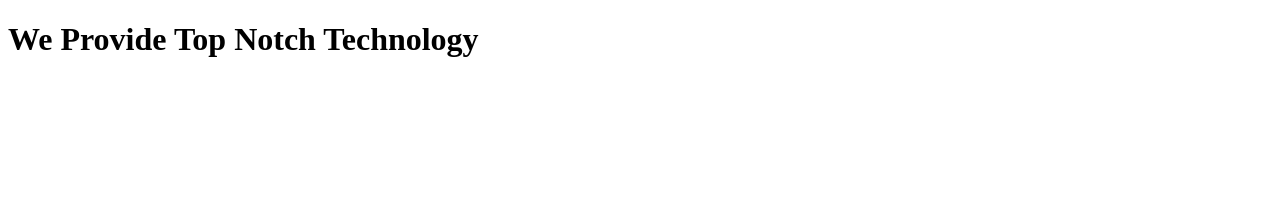
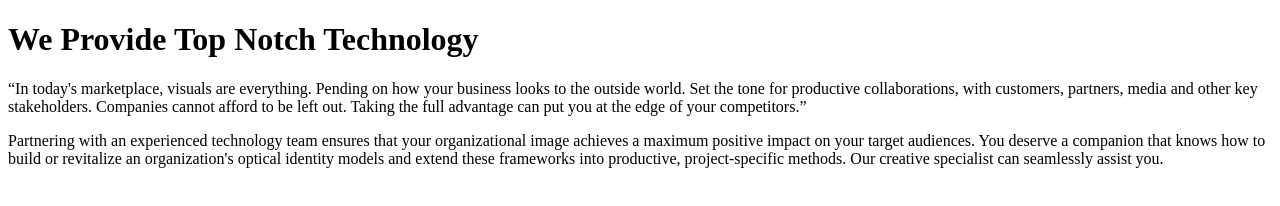
Before and after one commit to everogunsan/td-html-basics, a plain HTML site: page index.html in a window 1280 px wide. Drawn offline with Linux system fonts and the light colour scheme.

Commit message:
i added div

```diff
--- a/index.html
+++ b/index.html
@@ -8,6 +8,10 @@
 </head>
 <h1> We Provide Top Notch Technology</h1>
 <body>
+    <div>
+    <p>“In today's marketplace, visuals are everything. Pending on how your business looks to the outside world. Set the tone for productive collaborations, with customers, partners, media and other key stakeholders. Companies cannot afford to be left out. Taking the full advantage can put you at the edge of your competitors.”</p>
+    <p>Partnering with an experienced technology team ensures that your organizational image achieves a maximum positive impact on your target audiences. You deserve a companion that knows how to build or revitalize an organization's optical identity models and extend these frameworks into productive, project-specific methods. Our creative specialist can seamlessly assist you. </p>
+    </div>
 
 </body>
 </html>
```
